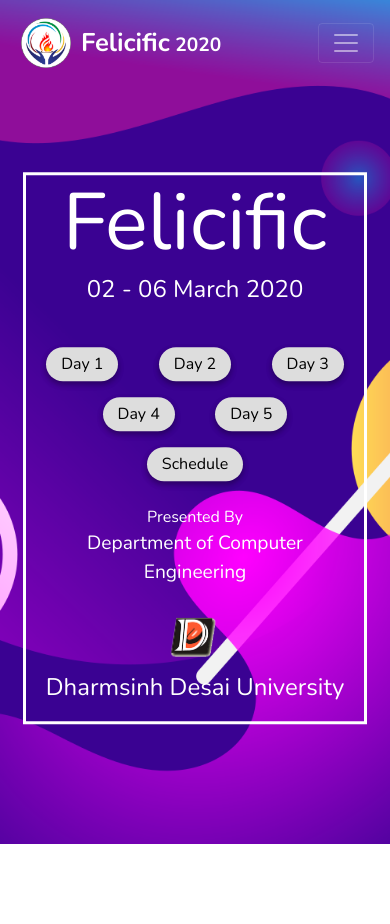
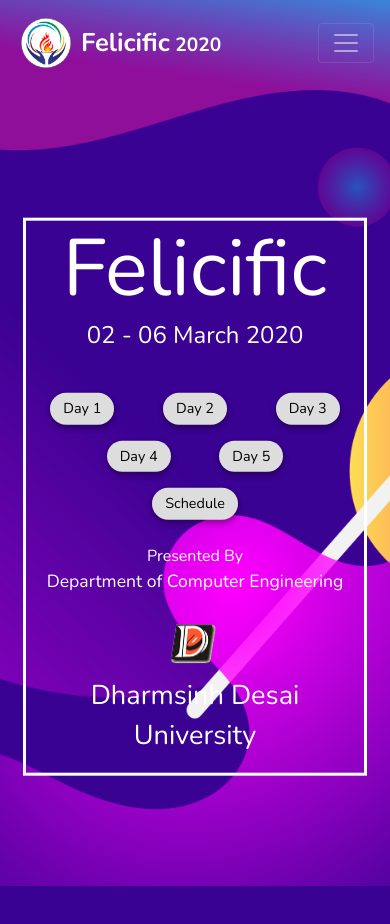
Before and after one commit to tvr8866/webfelicific2020, a plain HTML site: page index.html in a window 390 px wide. Before the commit the page ends 858 px from the top, so only its background shows below. Drawn offline with nearby package versions, Linux system fonts and the light colour scheme.

Commit message:
index page

```diff
--- a/css/main.css
+++ b/css/main.css
@@ -79,14 +79,24 @@
   } */
 
 
+  @media screen and (max-width : 400px){
+    .hero-image {
+      height: 105vh;
+    }
+    #cont-ind
+    {
+      transform:translateY(-20%);
+    }
+  }
   @media screen and (max-width : 600px){
     #cont-ind
     {
-      transform:translateY(-8.5%);
+      transform:translateY(-5%);
     }
 
     .f-button button{
-       padding: 5px 15px;
+       padding: 5px 13px;
+       font-size: 0.9em;
     }
     #f-heading{
         font-size: 5em;
@@ -95,6 +105,7 @@
     #f-date{
         font-size: 1.5em;
     }
+
   }
 
 
--- a/index.html
+++ b/index.html
@@ -6,8 +6,11 @@
     <title>Felicific 2020</title>
     <link rel="stylesheet" href="https://stackpath.bootstrapcdn.com/bootstrap/4.4.1/css/bootstrap.min.css" integrity="sha384-Vkoo8x4CGsO3+Hhxv8T/Q5PaXtkKtu6ug5TOeNV6gBiFeWPGFN9MuhOf23Q9Ifjh" crossorigin="anonymous">
     <link rel="stylesheet" href="./css/main.css"/>
+    <style>
+
+    </style>
 </head>
-<body>
+<body style=" background-color: #3a0292;">
     <div class="hero-image" style="background-image: url('images/org1.png')">
         <nav class="navbar navbar-expand-sm navbar-dark nunito">
             <a class="navbar-brand" href="./index.html">
@@ -52,7 +55,7 @@
           </nav>
           <div class="container text-center d-flex align-items-center flex-column justify-content-center h-100 " id="cont-ind">
             <div class="row nunito " >
-                <div class="col-md-2">&nbsp;</div>
+                <div class="col-md-2 col-0">&nbsp;</div>
                 <div  class="col-md-9 col-lg-8 col-12 pl-md-4 pr-md-4">
                     <div class="row ml-2 mr-2" style="border: 3px solid white;color:white" >
                         <div class="col-12"><h1 id="f-heading">Felicific</h1></div>
@@ -85,9 +88,9 @@
                         </div>
                         <div class="col-12 mt-4">
                             <p style="font-size: 1em;margin-bottom:0px">Presented By</p>
-                            <p style="font-size: 1.2em;">Department of Computer Engineering</p>
+                            <p style="font-size: 1.1em;">Department of Computer Engineering</p>
                             <img src="./images/ddulogo.png" alt="ddu logo" style="width: 80px;">
-                            <p style="font-size: 1.5em;">Dharmsinh Desai University</p>
+                            <p style="font-size: 1.7em;">Dharmsinh Desai University</p>
                         </div>
                     </div>
                 </div>
```
